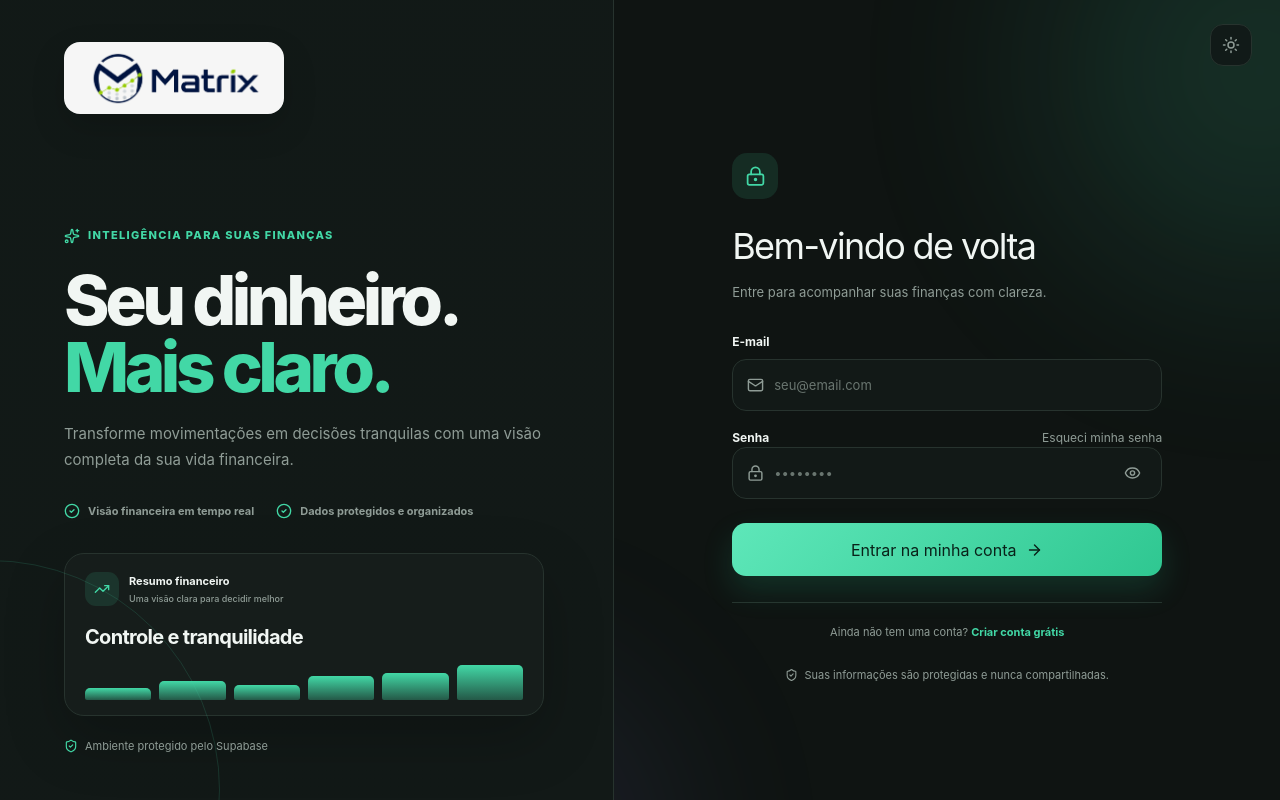
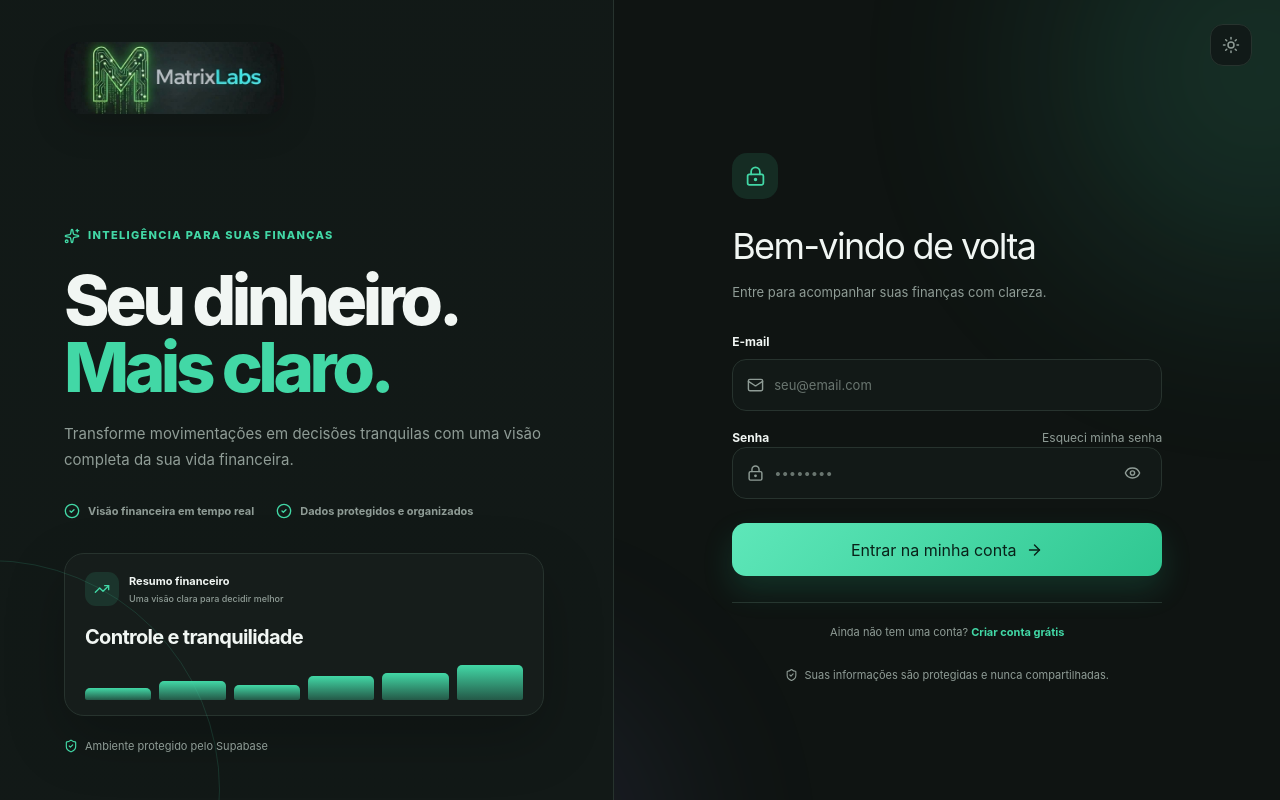
Before and after one commit to Matrix-Bebeto/MatrixFinanceAPP, a React (Vite) app: page /#/login in a window 1280 px wide. Built offline with nearby package versions, Linux system fonts and the light colour scheme; no server answers.

Commit message:
Use official MatrixLabs logo in finance app

```diff
--- a/src/components/BrandLogo.tsx
+++ b/src/components/BrandLogo.tsx
@@ -5,9 +5,13 @@ type BrandLogoProps = {
 export function BrandLogo({ className }: BrandLogoProps) {
   return (
     <img
-      src={`${import.meta.env.BASE_URL}matrix-logo.png`}
+      src={`${import.meta.env.BASE_URL}matrixlabs-logo-official.jpg`}
       className={className}
-      alt="Matrix"
+      alt="MatrixLabs"
+      width="1024"
+      height="1024"
+      decoding="async"
+      fetchPriority="high"
     />
   )
 }
--- a/src/finance-refresh.css
+++ b/src/finance-refresh.css
@@ -42,7 +42,7 @@
 .mf-app-v2__main { height: 100dvh; }
 .mf-app-v2 .mf-v2__sidebar { height: 100dvh; min-height: 100dvh; padding: 28px 16px 20px; }
 .mf-app-v2 .mf-v2__brand { padding: 0 8px 26px; }
-.mf-app-v2 .mf-v2__brand-logo { width: 184px; height: 60px; box-shadow: none; border-radius: 10px; }
+.mf-app-v2 .mf-v2__brand-logo { width: 196px; height: 70px; object-fit: cover; object-position: center; box-shadow: 0 10px 30px rgba(0, 0, 0, .2); border: 1px solid color-mix(in srgb, var(--v2-mint) 20%, var(--v2-border)); border-radius: 12px; background: #091113; }
 .mf-app-v2 .mf-v2__preview-tag { color: var(--v2-muted); background: transparent; border-color: var(--v2-border); font-size: .8125rem; border-radius: 8px; margin-bottom: 18px; }
 .mf-app-v2 .mf-v2__preview-tag svg { color: var(--v2-mint); }
 .mf-app-v2 .mf-v2__nav { gap: 6px; }
```
Also changed, not shown: public/matrixlabs-logo-official.jpg (added), 48 other files (tests, documents, lock files or other folders).
